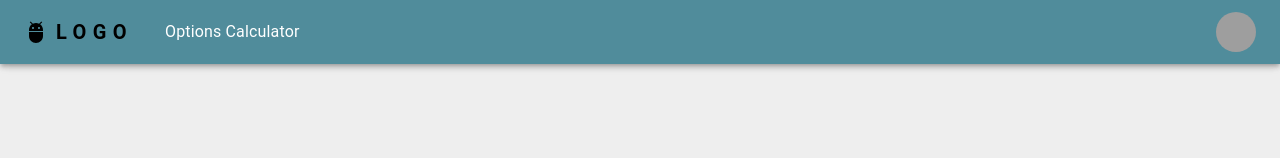
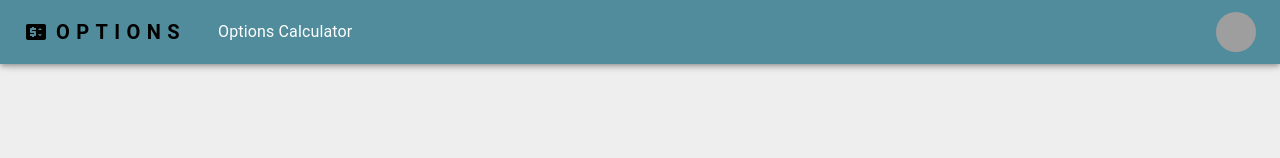
Before and after one commit to Kushagra-2023/Options-Pricing, a React (Create React App) app: page / in a window 1280 px wide. Shown: the top 158 px of the page. Built offline with nearby package versions, Linux system fonts and the light colour scheme; grey boxes are pictures that could not be loaded.

Commit message:
Minor change in Navbar

```diff
--- a/src/components/Navbar/Navbar.js
+++ b/src/components/Navbar/Navbar.js
@@ -20,6 +20,7 @@ import ListItemButton from '@mui/material/ListItemButton';
 import ListItemIcon from '@mui/material/ListItemIcon';
 import ListItemText from '@mui/material/ListItemText';
 import KeyboardDoubleArrowRightIcon from '@mui/icons-material/KeyboardDoubleArrowRight';
+import PriceChangeIcon from '@mui/icons-material/PriceChange';
 
 const pages = ['Options Calculator'];
 const settings = ['Stocks'];
@@ -85,7 +86,7 @@ function ResponsiveAppBar() {
       <AppBar position="fixed">
         <Container maxWidth="xl" sx={{ bgcolor: '#508C9B' }}>
           <Toolbar disableGutters>
-            <AdbIcon sx={{ display: { xs: 'none', md: 'flex' }, mr: 1, color: 'black' }} />
+            <PriceChangeIcon sx={{ display: { xs: 'none', md: 'flex' }, mr: 1, color: 'black' }} />
             <Typography
               variant="h6"
               noWrap
@@ -100,7 +101,7 @@ function ResponsiveAppBar() {
                 textDecoration: 'none',
               }}
             >
-              LOGO
+              OPTIONS
             </Typography>
 
             <Box sx={{ flexGrow: 1, display: { xs: 'flex', md: 'none' } }}>
```
